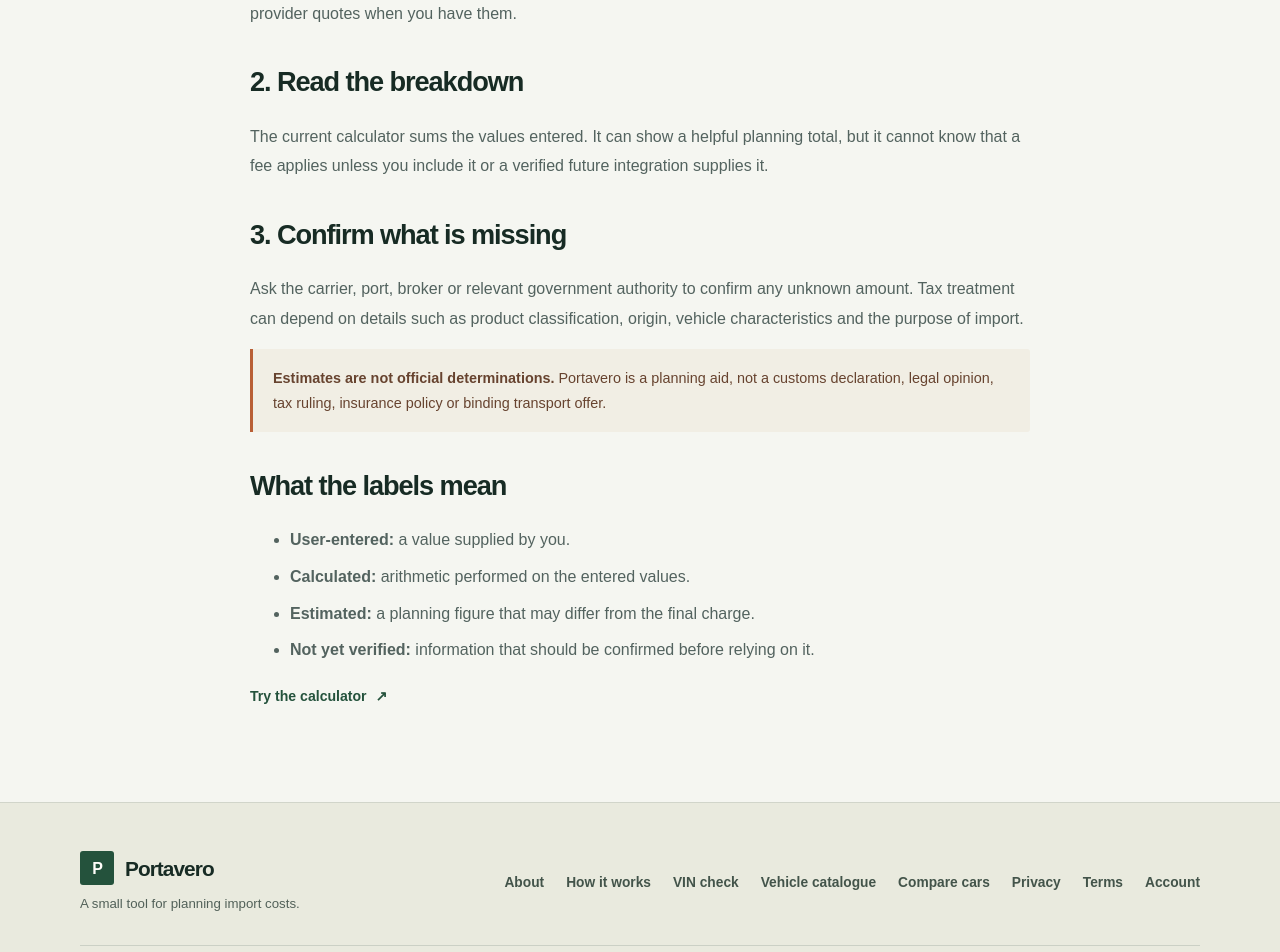
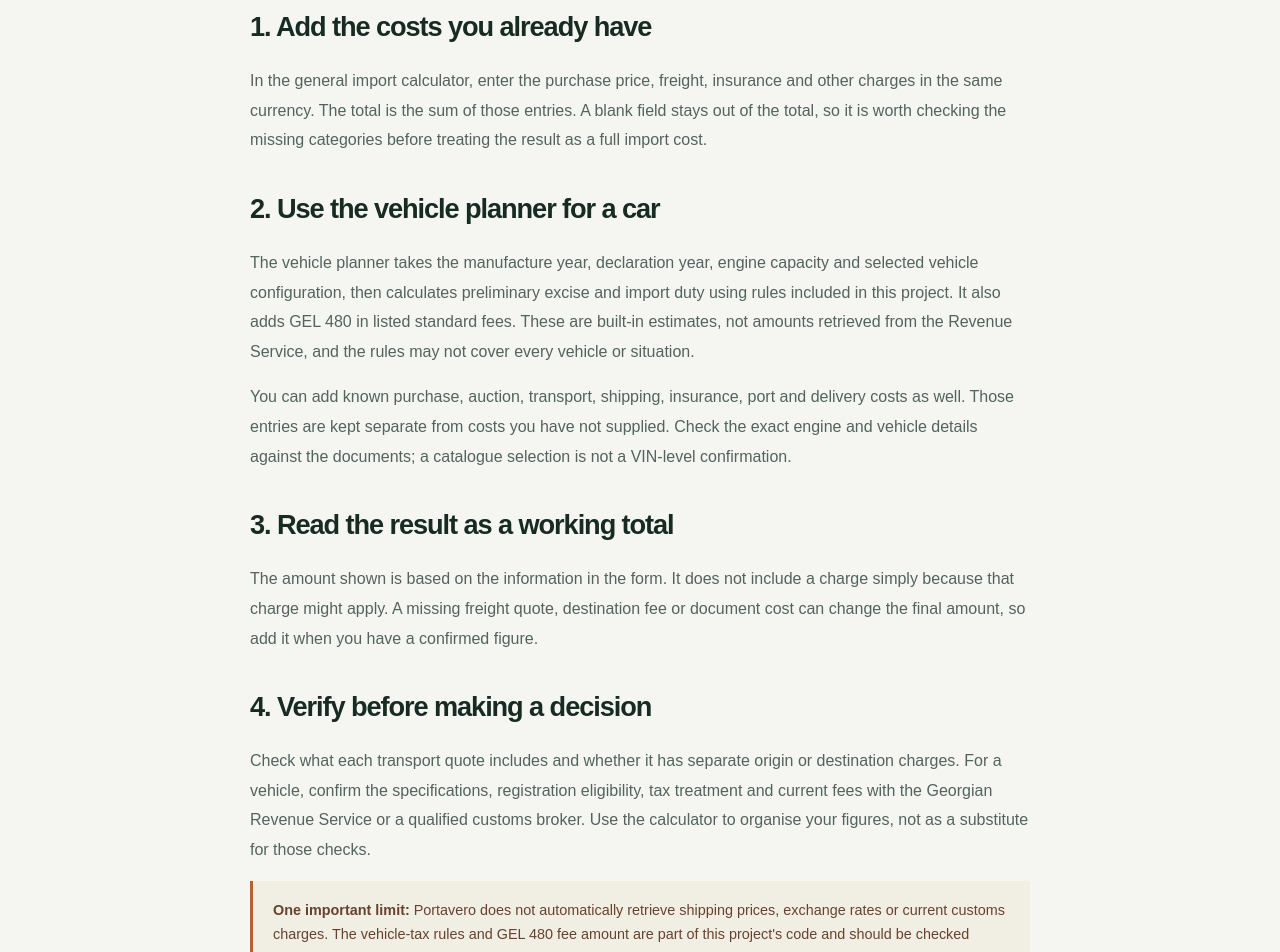
Before and after one commit to GIORGIO2032Q4E/portavero, a Next.js app: page /how-it-works in a window 1280 px wide. Shown: the part 600-1552 px from the top of the page. Built offline with nearby package versions, Linux system fonts and the light colour scheme; no server answers.

Commit message:
Clarify how estimates are calculated

```diff
--- a/src/app/how-it-works/page.tsx
+++ b/src/app/how-it-works/page.tsx
@@ -3,7 +3,7 @@ import type { Metadata } from "next";
 
 export const metadata: Metadata = {
   title: "How import estimates work",
-  description: "See how Portavero combines user-entered costs, calculated totals, and clearly identified unknowns."
+  description: "Where Portavero's entered costs and vehicle-tax estimates come from, and what is left out."
 };
 
 export default function HowItWorksPage() {
@@ -12,27 +12,35 @@ export default function HowItWorksPage() {
       <section className="page-hero">
         <div className="container">
           <span className="eyebrow">How Portavero works</span>
-          <h1>How the estimate works.</h1>
-          <p>The calculator adds the amounts you enter. It does not include unknown costs or fetch shipping prices and official tax amounts automatically.</p>
+          <h1>Where the numbers come from.</h1>
+          <p>There are two kinds of estimate here: one adds the costs you enter, and the other applies the project's selected vehicle-tax rules to the car details you provide. Neither one fetches a live shipping quote or an official customs assessment.</p>
         </div>
       </section>
       <section className="section">
         <div className="container content-narrow prose">
-          <h2>1. Enter known costs</h2>
-          <p>Add purchase value, freight, insurance, taxes and local charges using a consistent currency. Use actual provider quotes when you have them.</p>
-          <h2>2. Read the breakdown</h2>
-          <p>The current calculator sums the values entered. It can show a helpful planning total, but it cannot know that a fee applies unless you include it or a verified future integration supplies it.</p>
-          <h2>3. Confirm what is missing</h2>
-          <p>Ask the carrier, port, broker or relevant government authority to confirm any unknown amount. Tax treatment can depend on details such as product classification, origin, vehicle characteristics and the purpose of import.</p>
-          <div className="notice"><strong>Estimates are not official determinations.</strong> Portavero is a planning aid, not a customs declaration, legal opinion, tax ruling, insurance policy or binding transport offer.</div>
+          <h2>1. Add the costs you already have</h2>
+          <p>In the general import calculator, enter the purchase price, freight, insurance and other charges in the same currency. The total is the sum of those entries. A blank field stays out of the total, so it is worth checking the missing categories before treating the result as a full import cost.</p>
+
+          <h2>2. Use the vehicle planner for a car</h2>
+          <p>The vehicle planner takes the manufacture year, declaration year, engine capacity and selected vehicle configuration, then calculates preliminary excise and import duty using rules included in this project. It also adds GEL 480 in listed standard fees. These are built-in estimates, not amounts retrieved from the Revenue Service, and the rules may not cover every vehicle or situation.</p>
+          <p>You can add known purchase, auction, transport, shipping, insurance, port and delivery costs as well. Those entries are kept separate from costs you have not supplied. Check the exact engine and vehicle details against the documents; a catalogue selection is not a VIN-level confirmation.</p>
+
+          <h2>3. Read the result as a working total</h2>
+          <p>The amount shown is based on the information in the form. It does not include a charge simply because that charge might apply. A missing freight quote, destination fee or document cost can change the final amount, so add it when you have a confirmed figure.</p>
+
+          <h2>4. Verify before making a decision</h2>
+          <p>Check what each transport quote includes and whether it has separate origin or destination charges. For a vehicle, confirm the specifications, registration eligibility, tax treatment and current fees with the Georgian Revenue Service or a qualified customs broker. Use the calculator to organise your figures, not as a substitute for those checks.</p>
+
+          <div className="notice"><strong>One important limit:</strong> Portavero does not automatically retrieve shipping prices, exchange rates or current customs charges. The vehicle-tax rules and GEL 480 fee amount are part of this project's code and should be checked against current official information before use.</div>
+
           <h2>What the labels mean</h2>
           <ul>
-            <li><strong>User-entered:</strong> a value supplied by you.</li>
-            <li><strong>Calculated:</strong> arithmetic performed on the entered values.</li>
-            <li><strong>Estimated:</strong> a planning figure that may differ from the final charge.</li>
-            <li><strong>Not yet verified:</strong> information that should be confirmed before relying on it.</li>
+            <li><strong>User-entered:</strong> an amount or detail you supplied.</li>
+            <li><strong>Calculated:</strong> arithmetic performed using the supplied values.</li>
+            <li><strong>Estimated:</strong> a planning result from the project's built-in vehicle rules.</li>
+            <li><strong>Not yet verified:</strong> a detail or amount that still needs confirmation from a document, provider or official source.</li>
           </ul>
-          <p><Link href="/calculator" className="text-link">Try the calculator <span aria-hidden="true">↗</span></Link></p>
+          <p><Link href="/calculator" className="text-link">Open the import cost calculator <span aria-hidden="true">↗</span></Link></p>
         </div>
       </section>
     </>
```
